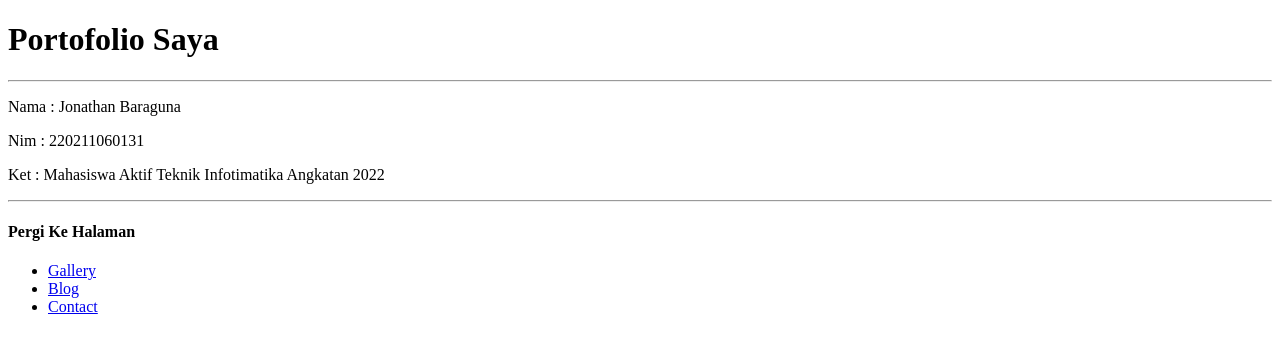
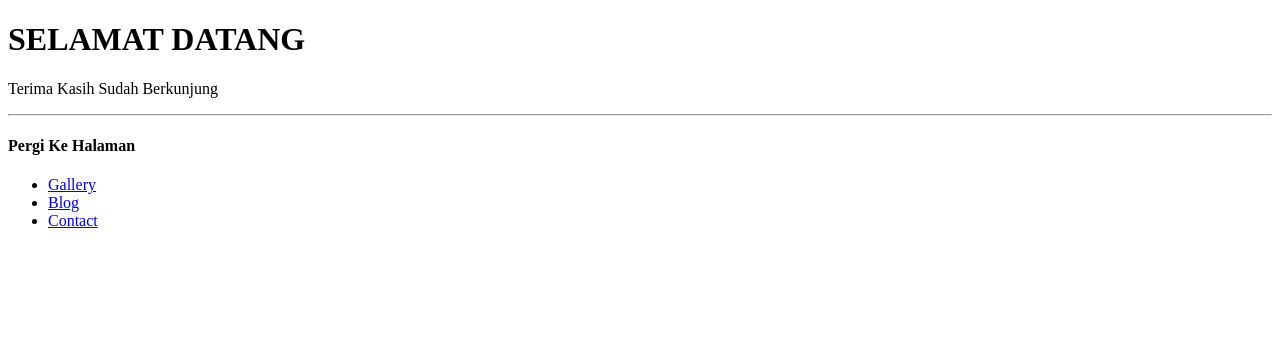
Before and after one commit to JonathanBaraguna/TIK2032-Project, a plain HTML site: page index.html in a window 1280 px wide. Drawn offline with Linux system fonts and the light colour scheme.

Commit message:
TugasHTML

```diff
--- a/index.html
+++ b/index.html
@@ -3,23 +3,15 @@
   <head>
     <meta charset="UTF-8" />
     <meta name="viewport" content="width=device-width, initial-scale=1.0" />
-        <title>Home Page</title>
+        <title>HALOO</title>
     </head>
 
     <body>
 
-        <h1>Portofolio Saya</h1>
-        <hr/>
+        <h1>SELAMAT DATANG</h1>
         <p>
-            Nama : Jonathan Baraguna
+            Terima Kasih Sudah Berkunjung
         </p>
-        <p>
-            Nim  : 220211060131
-        </p>
-        <p>
-            Ket  : Mahasiswa Aktif Teknik Infotimatika Angkatan 2022
-        </p>
-
         <hr/>
         <h4>Pergi Ke Halaman</h4>
 
```
